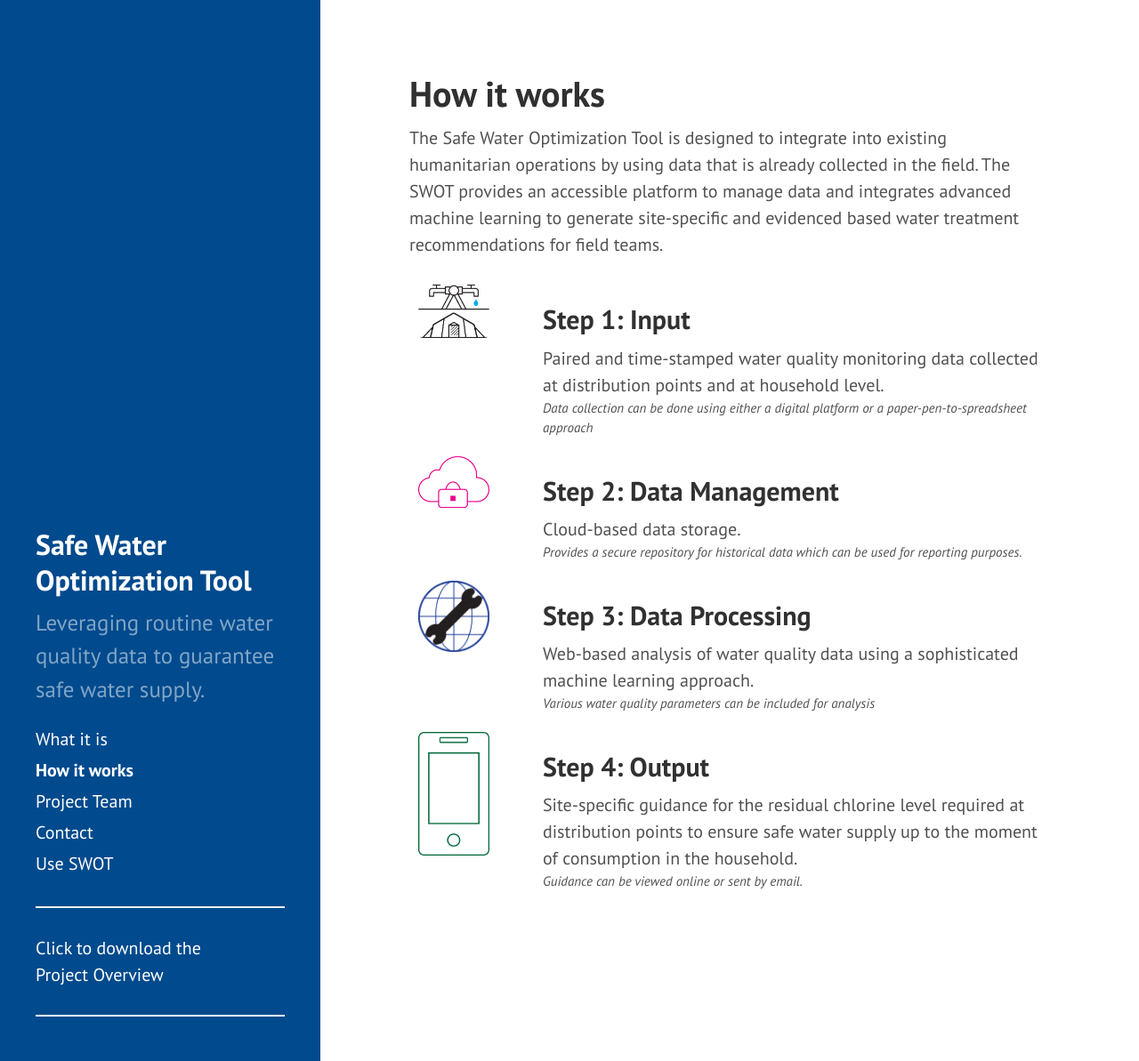
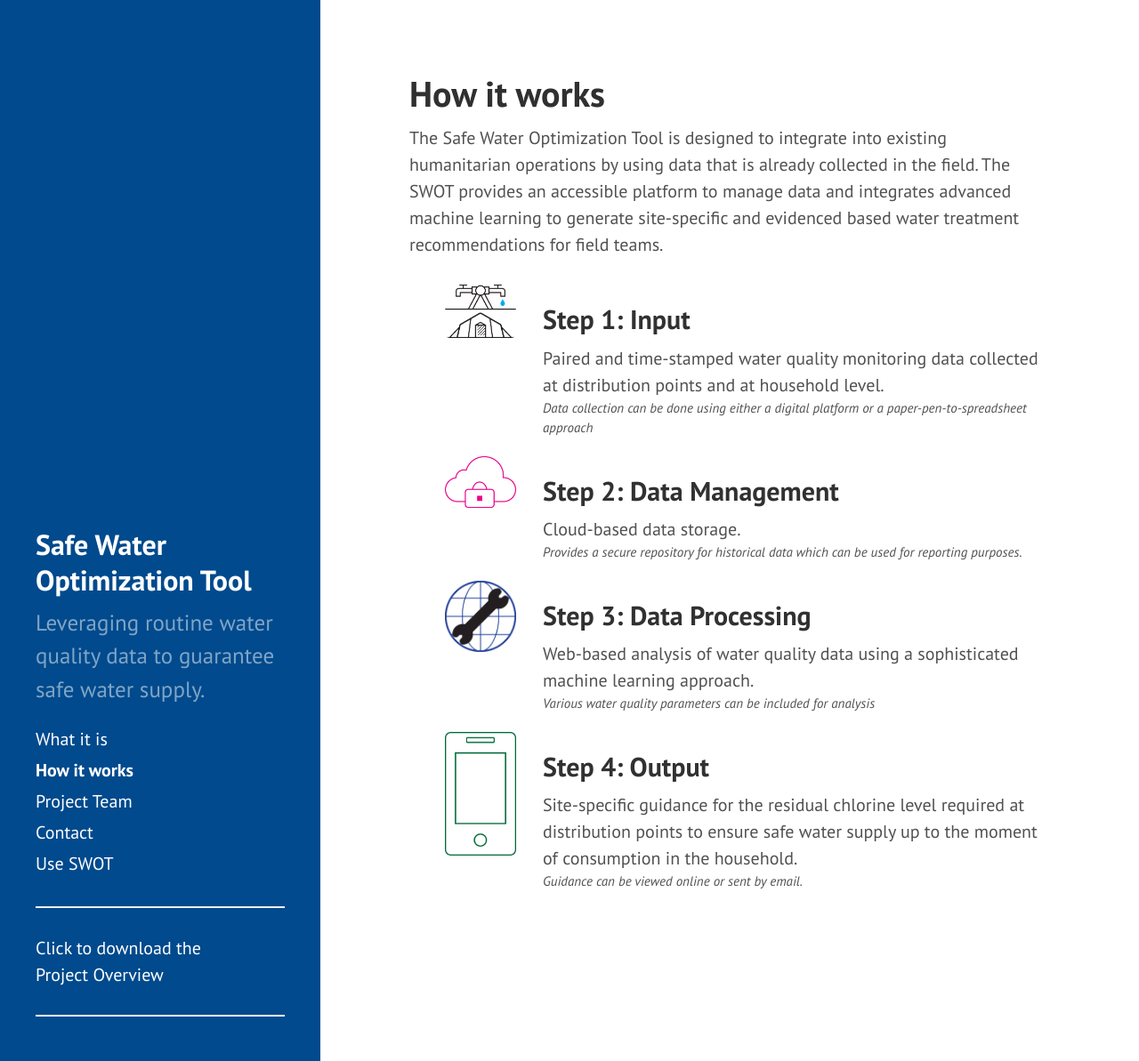
Before and after one commit to safeh2o/swot-infopage, a Jekyll site: the page built from how-it-works.md, in a window 1280 px wide and 1193 px high. Shown: the whole window at 89% size. Built offline with Jekyll 4.4.1, drawn with Linux system fonts in a browser that asks for light colours; Markdown is read by kramdown in place of the engine named in the settings.

Commit message:
Update poole.css

```diff
--- a/public/css/poole.css
+++ b/public/css/poole.css
@@ -396,8 +396,8 @@ tbody tr:nth-child(odd) th {
 }
 
 img.workflow-icon {
+  margin: auto !important;
   max-width: 80px;
-  vertical-align: middle;
 }
 
 /*
```
